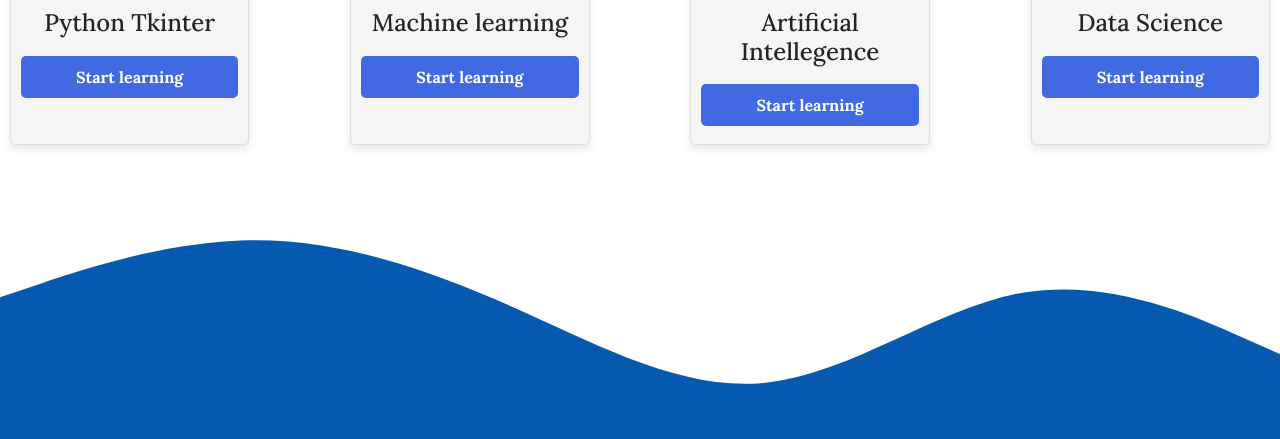
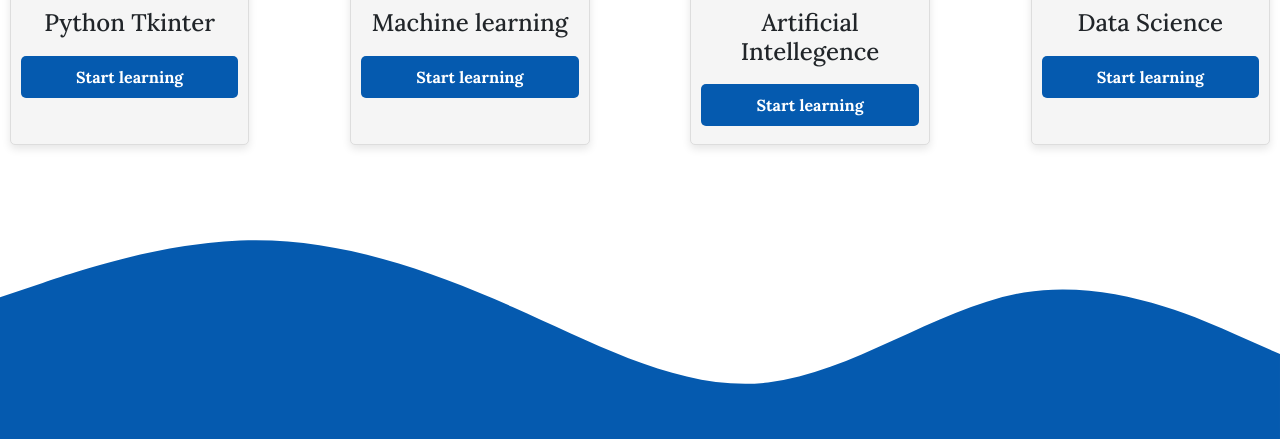
Before and after one commit to AJ0043/website, a Django app: page /program/ in a window 1280 px wide. Shown: the part 1137-1576 px from the top of the page. Run offline with Django 5.2, Linux system fonts and the light colour scheme; a user stored in the database is signed in; some libraries are stand-ins or nearby versions; some web fonts are replaced.

Commit message:
first commit

```diff
--- a/Mywebapp/Templates/Learn.html
+++ b/Mywebapp/Templates/Learn.html
@@ -546,7 +546,7 @@ html {
     display: inline-block;
     margin-top: 10px;
     padding: 10px 20px;
-    background: green;
+    background-color: rgb(5, 90, 175);
     color: white;
     text-decoration: none;
     border-radius: 5px;
--- a/Mywebapp/Templates/Program.html
+++ b/Mywebapp/Templates/Program.html
@@ -496,7 +496,7 @@ position: absolute;
         display: inline-block;
         padding: 8px 15px;
         margin: 8px 0;
-        background-color: royalblue;
+        background-color: rgb(5, 90, 175);
         color: white;
         text-decoration: none;
         font-weight: bold;
@@ -507,7 +507,7 @@ position: absolute;
 
     /* Button hover effect */
     .card .btn:hover {
-        background-color: #45a049;
+        background-color:Orange;
     }
 
     /* Hover effect for cards */
```
Also changed, not shown: static/Images/We.gif (added), static/Images/We4.gif (added).
